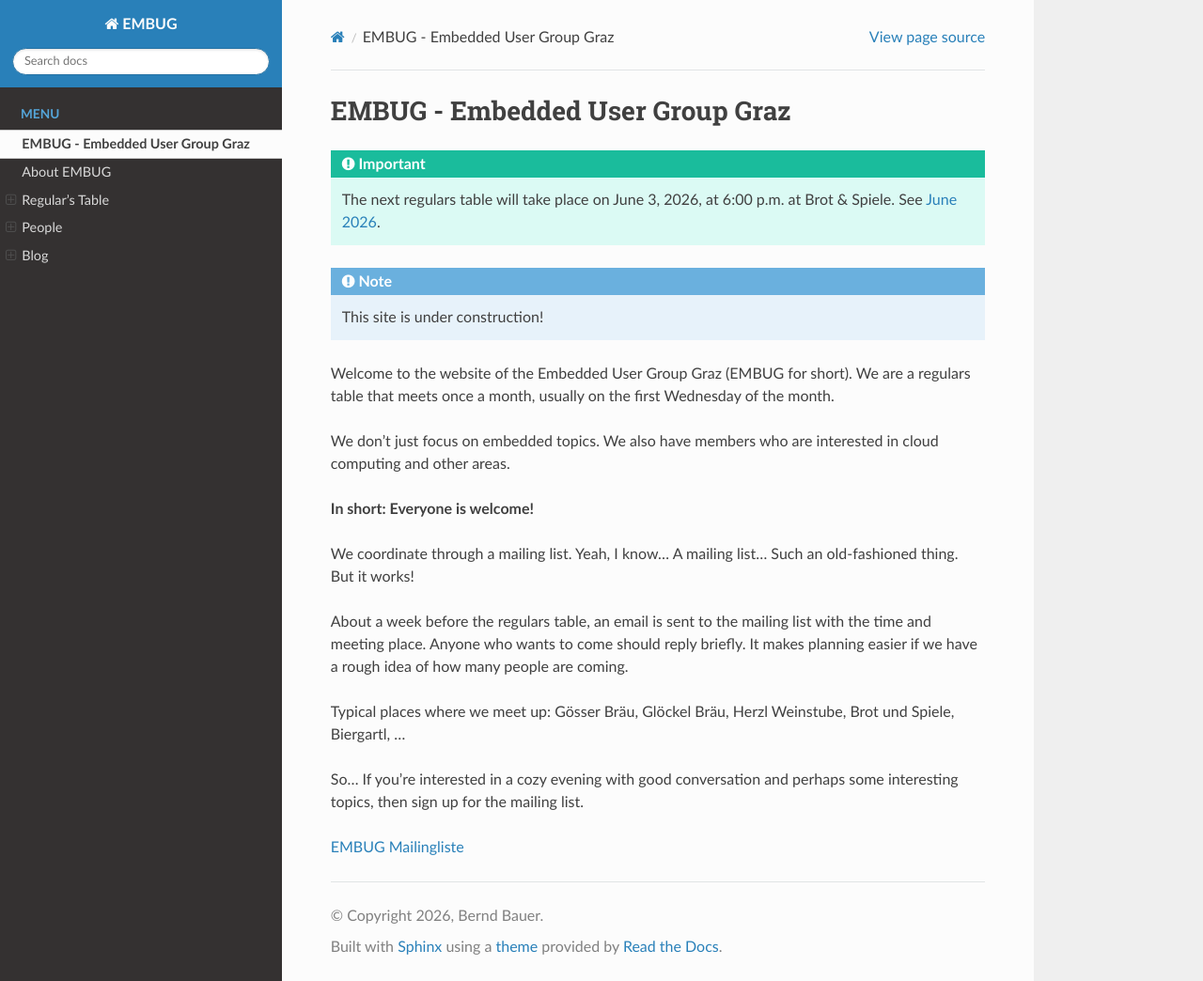
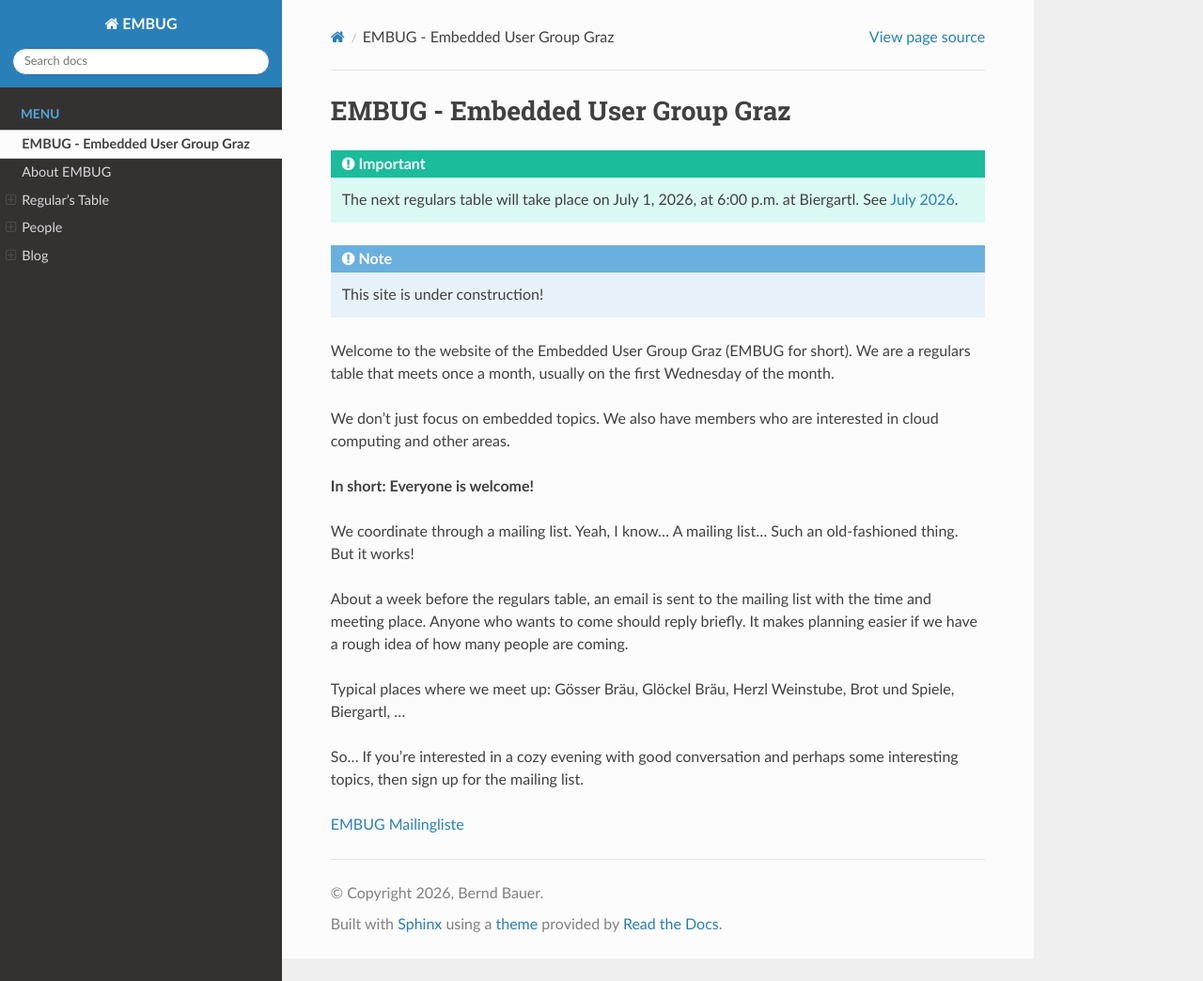
Before and after one commit to embug-org/website, a Sphinx documentation site: the page built from source/index.rst, in a window 1280 px wide and 1044 px high. Shown: the whole window at 94% size. Built offline with Sphinx 7.4.7 and the Read the Docs theme 3.1.0, drawn with Linux system fonts in a browser that asks for light colours.

Commit message:
RT July 26: Added page and updated index

```diff
--- a/source/index.rst
+++ b/source/index.rst
@@ -13,8 +13,8 @@ EMBUG - Embedded User Group Graz
    /blog/index
 
 .. important::
-   The next regulars table will take place on June 3, 2026, at 6:00 p.m. at Brot & Spiele.
-   See :doc:`June 2026 <regulars_table/2026/06_june>`.
+   The next regulars table will take place on July 1, 2026, at 6:00 p.m. at Biergartl.
+   See :doc:`July 2026 <regulars_table/2026/07_july>`.
 
 .. note::
    This site is under construction!
--- a/source/regulars_table/2026/index.rst
+++ b/source/regulars_table/2026/index.rst
@@ -6,3 +6,4 @@
    /regulars_table/2026/04_april
    /regulars_table/2026/05_may
    /regulars_table/2026/06_june
+   /regulars_table/2026/07_july
--- a/source/regulars_table/index.rst
+++ b/source/regulars_table/index.rst
@@ -3,5 +3,5 @@ Regular's Table
 
 .. toctree::
 
-   Next Regulars Table </regulars_table/2026/06_june>
+   Next Regulars Table </regulars_table/2026/07_july>
    /regulars_table/2026/index
```
Also changed, not shown: source/regulars_table/2026/07_july.rst (added, +8 -0 lines).
